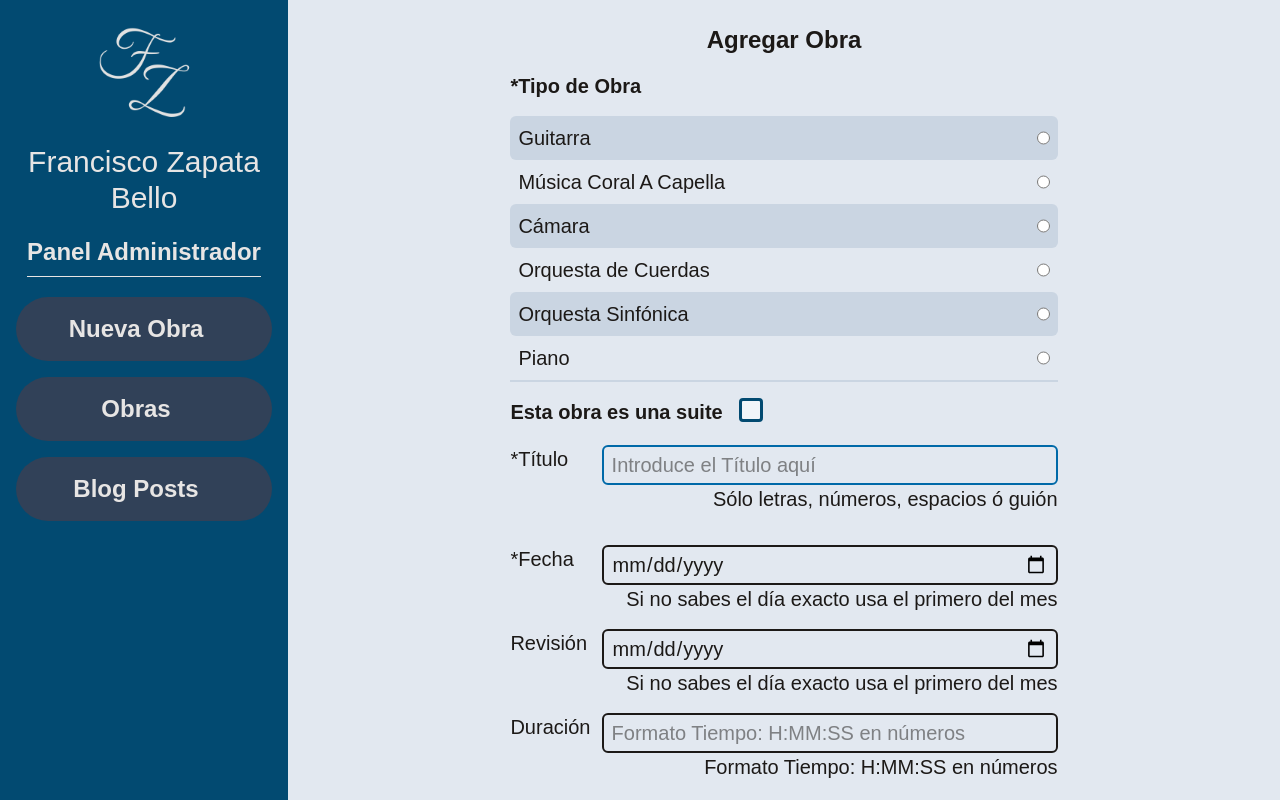
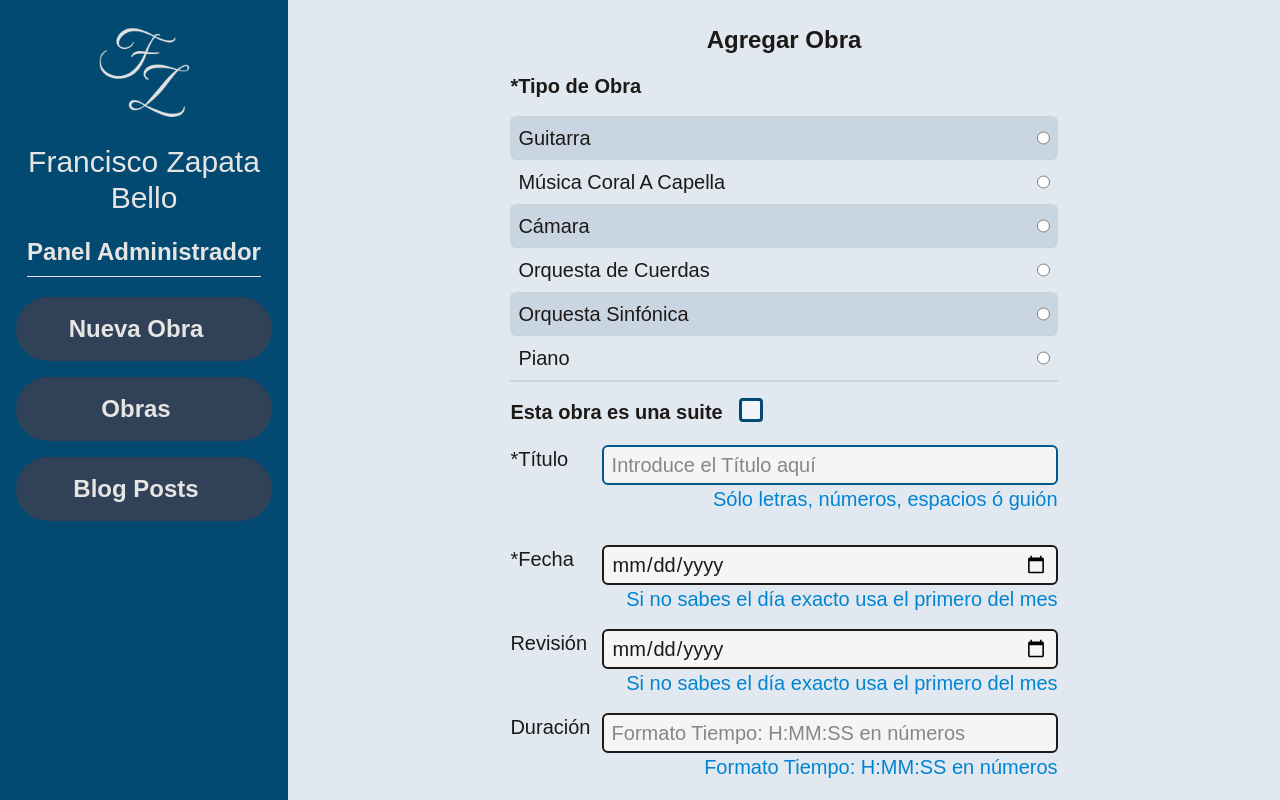
Before and after one commit to azpoint/fazb_app, a Next.js app: page /panel/new in a window 1280 px wide. Built offline with nearby package versions, Linux system fonts and the light colour scheme.

Commit message:
styles-fix-done

```diff
--- a/src/components/panel/forms/NewSuiteForm.jsx
+++ b/src/components/panel/forms/NewSuiteForm.jsx
@@ -29,7 +29,7 @@ export default function NewSuitesForm() {
         youtube_l: [""],
         description: "",
     });
-    const [description, setDescription] = useState("");
+    // const [description, setDescription] = useState("");
     const [suiteState, setSuiteState] = useState(false);
     const descriptionRef = useRef(null);
 
@@ -79,7 +79,7 @@ export default function NewSuitesForm() {
         }));
     };
 
-    const handleSubmit = (formData) => {
+    const handleSubmit = async (formData) => {
         if (formData.get("created") !== "")
             formData.set(
                 "created",
@@ -88,7 +88,10 @@ export default function NewSuitesForm() {
         if (formData.get("rev") !== "")
             formData.set("rev", new Date(formData.get("rev")).toISOString());
         formData.append("description", descriptionRef.current.innerHTML);
-        formStateAction(formData);
+
+        const result = await formStateAction(formData)
+
+        return result
     };
 
     return (
@@ -234,7 +237,7 @@ export default function NewSuitesForm() {
                                     placeholder="Introduce el Título aquí"
                                     value={formValues.title}
                                     onChange={handleInputChange}
-                                    className={`w-5/6 rounded-md px-2 py-1 text-xl focus:border-sky-700 border-2 border-solid outline-none ${
+                                    className={`field ${
                                         formState.errors?.title
                                             ? "border-rose-600"
                                             : null
@@ -247,7 +250,7 @@ export default function NewSuitesForm() {
                                 error={formState.errors.title?.join(", ")}
                                 errorStyle="text-rose-600 text-right"
                                 hint="Sólo letras, números, espacios ó guión"
-                                hintStyle="text-stone-900 text-right"
+                                hintStyle="text-sky-600 text-right"
                             />
                         </div>
 
@@ -290,7 +293,7 @@ export default function NewSuitesForm() {
                                     name="created"
                                     value={formValues.created}
                                     onChange={handleInputChange}
-                                    className={`w-5/6 rounded-md px-2 py-1 text-xl focus:border-sky-700 border-2 border-solid outline-none ${
+                                    className={`field ${
                                         formState.errors?.created
                                             ? "border-rose-600"
                                             : null
@@ -301,7 +304,7 @@ export default function NewSuitesForm() {
                                 error={formState.errors.created?.join(", ")}
                                 errorStyle="text-rose-600 text-right"
                                 hint="Si no sabes el día exacto usa el primero del mes"
-                                hintStyle="text-stone-900 text-right"
+                                hintStyle="text-sky-600 text-right"
                             />
                         </div>
 
@@ -314,7 +317,7 @@ export default function NewSuitesForm() {
                                     type="date"
                                     id="rev"
                                     name="rev"
-                                    className={`w-5/6 rounded-md px-2 py-1 text-xl focus:border-sky-700 border-2 border-solid outline-none ${
+                                    className={`field ${
                                         formState.errors?.rev
                                             ? "border-rose-600"
                                             : null
@@ -325,7 +328,7 @@ export default function NewSuitesForm() {
                                 error={formState.errors.rev?.join(", ")}
                                 errorStyle="text-rose-600 text-right"
                                 hint="Si no sabes el día exacto usa el primero del mes"
-                                hintStyle="text-stone-900 text-right"
+                                hintStyle="text-sky-600 text-right"
                             />
                         </div>
 
@@ -342,7 +345,7 @@ export default function NewSuitesForm() {
                                     id="_length"
                                     name="_length"
                                     placeholder="Formato Tiempo: H:MM:SS en números"
-                                    className={`w-5/6 rounded-md px-2 py-1 text-xl focus:border-sky-700 border-2 border-solid outline-none ${
+                                    className={`field ${
                                         formState.errors?._length
                                             ? "border-rose-600"
                                             : null
@@ -353,7 +356,7 @@ export default function NewSuitesForm() {
                                 error={formState.errors._length?.join(", ")}
                                 errorStyle="text-rose-600 text-right"
                                 hint="Formato Tiempo: H:MM:SS en números"
-                                hintStyle="text-stone-900 text-right"
+                                hintStyle="text-sky-600 text-right"
                             />
                         </div>
 
@@ -370,7 +373,7 @@ export default function NewSuitesForm() {
                                     id="edition"
                                     name="edition"
                                     placeholder="Introduce Editor"
-                                    className={`w-5/6 rounded-md px-2 py-1 text-xl focus:border-sky-700 border-2 border-solid outline-none ${
+                                    className={`field ${
                                         formState.errors?.edition
                                             ? "border-rose-600"
                                             : null
@@ -381,7 +384,7 @@ export default function NewSuitesForm() {
                                 error={formState.errors.edition?.join(", ")}
                                 errorStyle="text-rose-600 text-right"
                                 hint="Hasta 50 caracteres"
-                                hintStyle="text-stone-900 text-right"
+                                hintStyle="text-sky-600 text-right"
                             />
                         </div>
 
@@ -410,11 +413,11 @@ export default function NewSuitesForm() {
                         </div>
 
                         {/* -------- File Input -------- */}
-                        <div>
-                            <div className="flex">
+                        <div className="space-y-2 my-8">
+                            <div className="grid grid-cols-2 items-center">
                                 <label
                                     htmlFor="images"
-                                    className="w-1/6 text-xl"
+                                    className="text-xl justify-self-start"
                                 >
                                     Imágenes
                                 </label>
@@ -422,7 +425,7 @@ export default function NewSuitesForm() {
                                     type="file"
                                     id="images"
                                     name="images"
-                                    className={`w-5/6 border-2 border-solid outline-none ${
+                                    className={`w-4/6 outline-none justify-self-end ${
                                         formState.errors?.images
                                             ? "border-rose-600"
                                             : null
@@ -438,15 +441,15 @@ export default function NewSuitesForm() {
                                 error={formState.errors.images?.join(", ")}
                                 errorStyle="text-rose-600 text-right"
                                 hint="Sólo imagenes JPG ó PNG"
-                                hintStyle="text-stone-900 text-right"
+                                hintStyle="text-sky-600 text-right"
                             />
                         </div>
 
-                        <div>
-                            <div className="flex">
+                        <div className="space-y-2 my-8">
+                            <div className="grid grid-cols-2 items-center">
                                 <label
                                     htmlFor="audios"
-                                    className="w-1/6 text-xl"
+                                    className="text-xl justify-self-start"
                                 >
                                     Audios
                                 </label>
@@ -454,7 +457,7 @@ export default function NewSuitesForm() {
                                     type="file"
                                     id="audios"
                                     name="audios"
-                                    className={`w-5/6 border-2 border-solid outline-none ${
+                                    className={`w-4/6 outline-none justify-self-end ${
                                         formState.errors?.audios
                                             ? "border-rose-600"
                                             : null
@@ -470,7 +473,7 @@ export default function NewSuitesForm() {
                                 error={formState.errors.audios?.join(", ")}
                                 errorStyle="text-rose-600 text-right"
                                 hint="Sólo archivos mp3"
-                                hintStyle="text-stone-900 text-right"
+                                hintStyle="text-sky-600 text-right"
                             />
                         </div>
 
--- a/src/components/panel/forms/fields/MovementField.jsx
+++ b/src/components/panel/forms/fields/MovementField.jsx
@@ -15,7 +15,7 @@ export default function MovField({_index, formState}) {
 					id="mov"
 					name="mov"
 					placeholder="Nombre del Movimiento"
-					className={`w-5/6 rounded-md px-2 py-1 text-xl focus:border-sky-700 border-2 border-solid outline-none ${
+					className={`field ${
 						formState.errors?.mov && formState.errors?.mov[_index] ? "border-rose-600" : null
 					}`}
 				/>
--- a/src/components/panel/forms/fields/YouTubeLinkField.jsx
+++ b/src/components/panel/forms/fields/YouTubeLinkField.jsx
@@ -13,7 +13,7 @@ export default function YoutubeLinkField({ _index, formState }) {
 					id="youtube_l"
 					name="youtube_l"
 					placeholder="https://www.youtube.com/watch?v=Y3OUDRQMcxs"
-					className={`w-5/6 rounded-md px-2 py-1 text-xl focus:border-sky-700 border-2 border-solid outline-none ${
+					className={`field ${
 						formState.errors?.youtube_l && formState.errors?.youtube_l[_index] ? "border-rose-600" : null
 					}`}
 				/>
@@ -23,7 +23,7 @@ export default function YoutubeLinkField({ _index, formState }) {
 					error={formState.errors?.youtube_l && formState.errors?.youtube_l[_index] ? formState.errors.youtube_l[_index]: null}
 					errorStyle="text-rose-600 text-right"
 					hint="Copia el link de la barra de dirección de Youtube"
-					hintStyle="text-stone-900 text-right"
+					hintStyle="text-sky-600 text-right"
 				/>
 
 			</div>
--- a/src/styles/globals.css
+++ b/src/styles/globals.css
@@ -5,7 +5,8 @@
     --foreground: #171717;
 }
 
-@theme inline {}
+@theme inline {
+}
 
 @media (prefers-color-scheme: light) {
     :root {
@@ -22,20 +23,24 @@ body {
 
 @layer base {
     a {
-		@apply text-sky-800 font-medium underline hover:text-teal-500
+        @apply text-sky-800 font-medium underline hover:text-teal-500 visited:text-teal-500;
     }
 }
 
 @layer components {
     .mobileLink {
-		@apply no-underline text-2xl w-full text-center py-2 border-t border-slate-400 hover:underline
+        @apply no-underline text-2xl w-full text-center py-2 border-t border-slate-400 hover:underline;
     }
 
     .desktopLink {
-		@apply no-underline text-2xl w-full text-center px-4 py-1 border-slate-400 hover:rounded-md
+        @apply no-underline text-2xl w-full text-center px-4 py-1 border-slate-400 hover:rounded-md;
     }
 
     .desktopSubMenu {
-		@apply no-underline text-2xl font-normal
+        @apply no-underline text-2xl font-normal;
+    }
+
+    .field {
+        @apply w-5/6 rounded-md px-2 py-1 text-xl focus:border-sky-800 border-2 border-solid outline-none bg-stone-100
     }
 }
```
Lines whose indentation alone changed are shown as unchanged.
